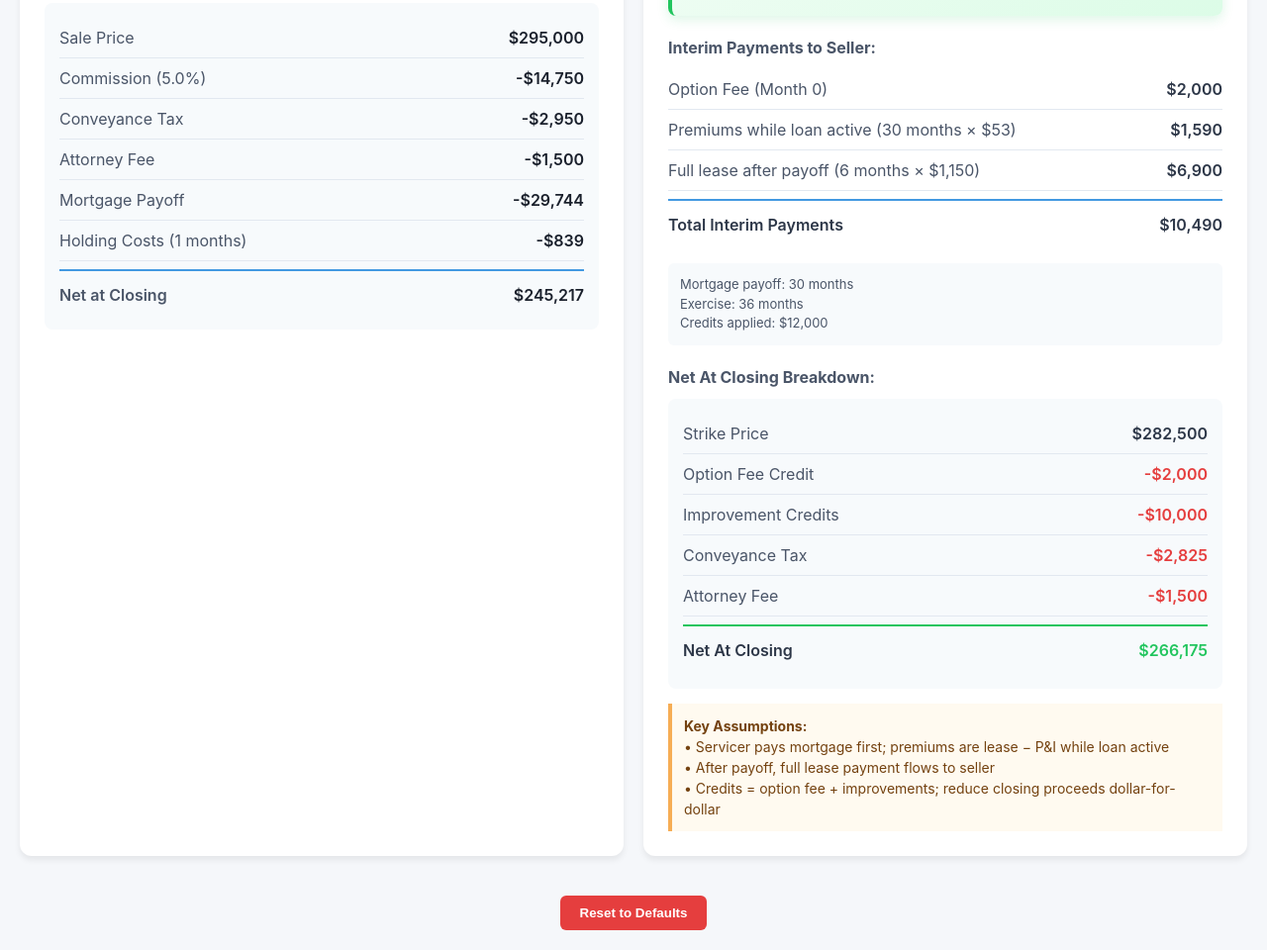
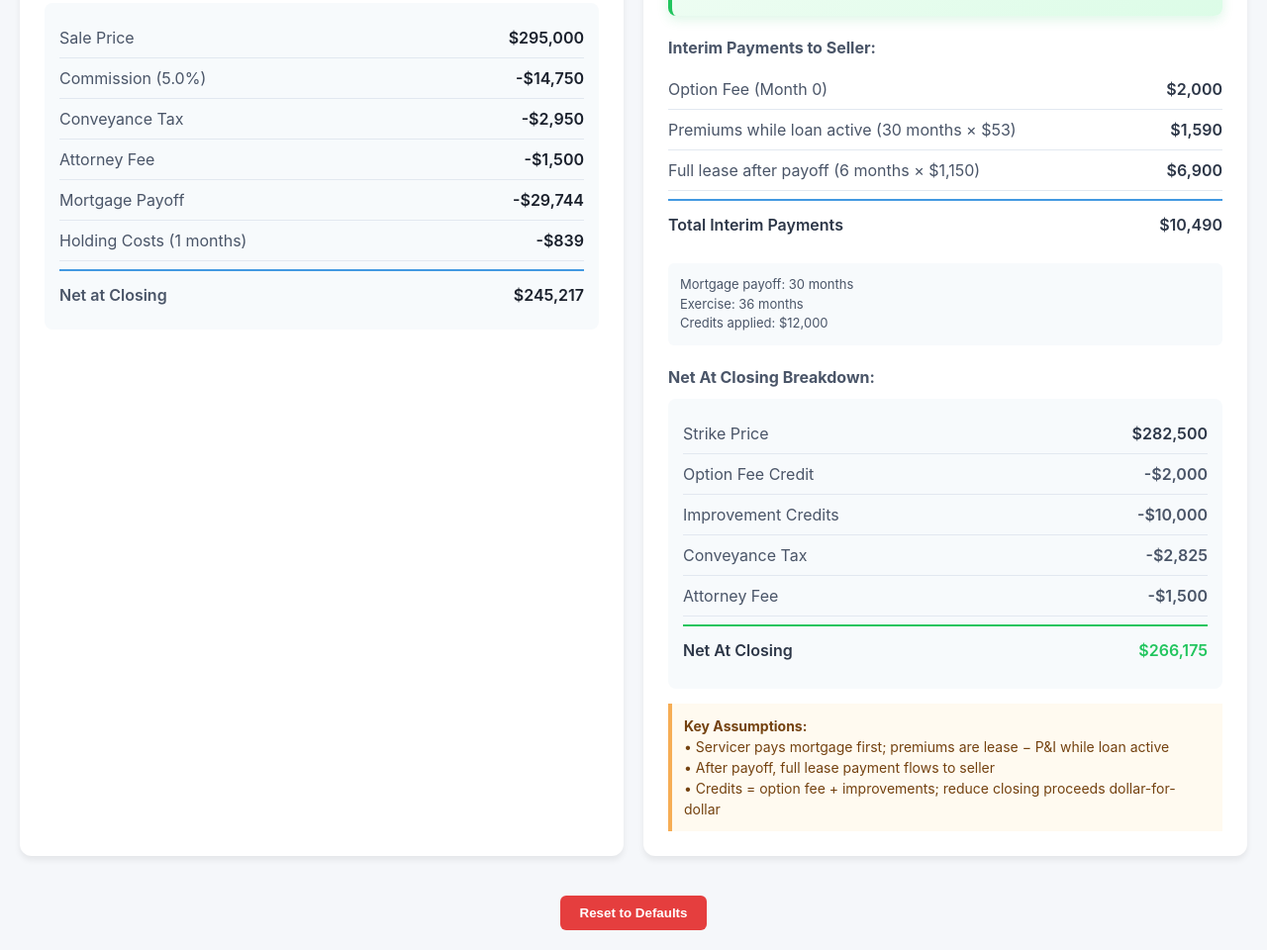
Before and after one commit to ezadzzz/MLO-Calcualtor, a plain HTML site: page index.html in a window 1280 px wide. Shown: the part 1161-2121 px from the top of the page at 99% size. Drawn offline with Linux system fonts and the light colour scheme.

Commit message:
Update index.html

```diff
--- a/index.html
+++ b/index.html
@@ -1145,29 +1145,29 @@
                 </div>
                 <div style="display: flex; justify-content: space-between; align-items: center; padding: 8px 0; border-bottom: 1px solid #e2e8f0;">
                     <span style="color: #4a5568;">Option Fee Credit</span>
-                    <span style="font-weight: 600; color: #e53e3e;">-${formatCurrency(optionFee)}</span>
+                    <span style="font-weight: 600; color: #4a5568;">-${formatCurrency(optionFee)}</span>
                 </div>
                 <div style="display: flex; justify-content: space-between; align-items: center; padding: 8px 0; border-bottom: 1px solid #e2e8f0;">
                     <span style="color: #4a5568;">Improvement Credits</span>
-                    <span style="font-weight: 600; color: #e53e3e;">-${formatCurrency(improvementCredits)}</span>
+                    <span style="font-weight: 600; color: #4a5568;">-${formatCurrency(improvementCredits)}</span>
                 </div>
                 <div style="display: flex; justify-content: space-between; align-items: center; padding: 8px 0; border-bottom: 1px solid #e2e8f0;">
                     <span style="color: #4a5568;">Conveyance Tax</span>
-                    <span style="font-weight: 600; color: #e53e3e;">-${formatCurrency(mlo.conveyanceTax)}</span>
+                    <span style="font-weight: 600; color: #4a5568;">-${formatCurrency(mlo.conveyanceTax)}</span>
                 </div>
                 <div style="display: flex; justify-content: space-between; align-items: center; padding: 8px 0; border-bottom: 1px solid #e2e8f0;">
                     <span style="color: #4a5568;">Attorney Fee</span>
-                    <span style="font-weight: 600; color: #e53e3e;">-${formatCurrency(parseFloat(document.getElementById('attorneyFee').value))}</span>
+                    <span style="font-weight: 600; color: #4a5568;">-${formatCurrency(parseFloat(document.getElementById('attorneyFee').value))}</span>
                 </div>
                 ${mlo.mortgagePayoffAtClosing > 0 ? `
                 <div style="display: flex; justify-content: space-between; align-items: center; padding: 8px 0; border-bottom: 1px solid #e2e8f0;">
                     <span style="color: #4a5568;">Mortgage Payoff</span>
-                    <span style="font-weight: 600; color: #e53e3e;">-${formatCurrency(mlo.mortgagePayoffAtClosing)}</span>
+                    <span style="font-weight: 600; color: #4a5568;">-${formatCurrency(mlo.mortgagePayoffAtClosing)}</span>
                 </div>
                 ` : ''}
                 <div style="display: flex; justify-content: space-between; align-items: center; padding: 12px 0; margin-top: 8px; border-top: 2px solid #22c55e; font-weight: 600; font-size: 16px;">
                     <span>Net At Closing</span>
-                    <span style="color: ${mlo.closingProceeds >= 0 ? '#22c55e' : '#e53e3e'};">${formatCurrency(mlo.closingProceeds)}</span>
+                    <span style="color: ${mlo.closingProceeds >= 0 ? '#22c55e' : '#4a5568'};">${formatCurrency(mlo.closingProceeds)}</span>
                 </div>
             </div>
         `;
```
